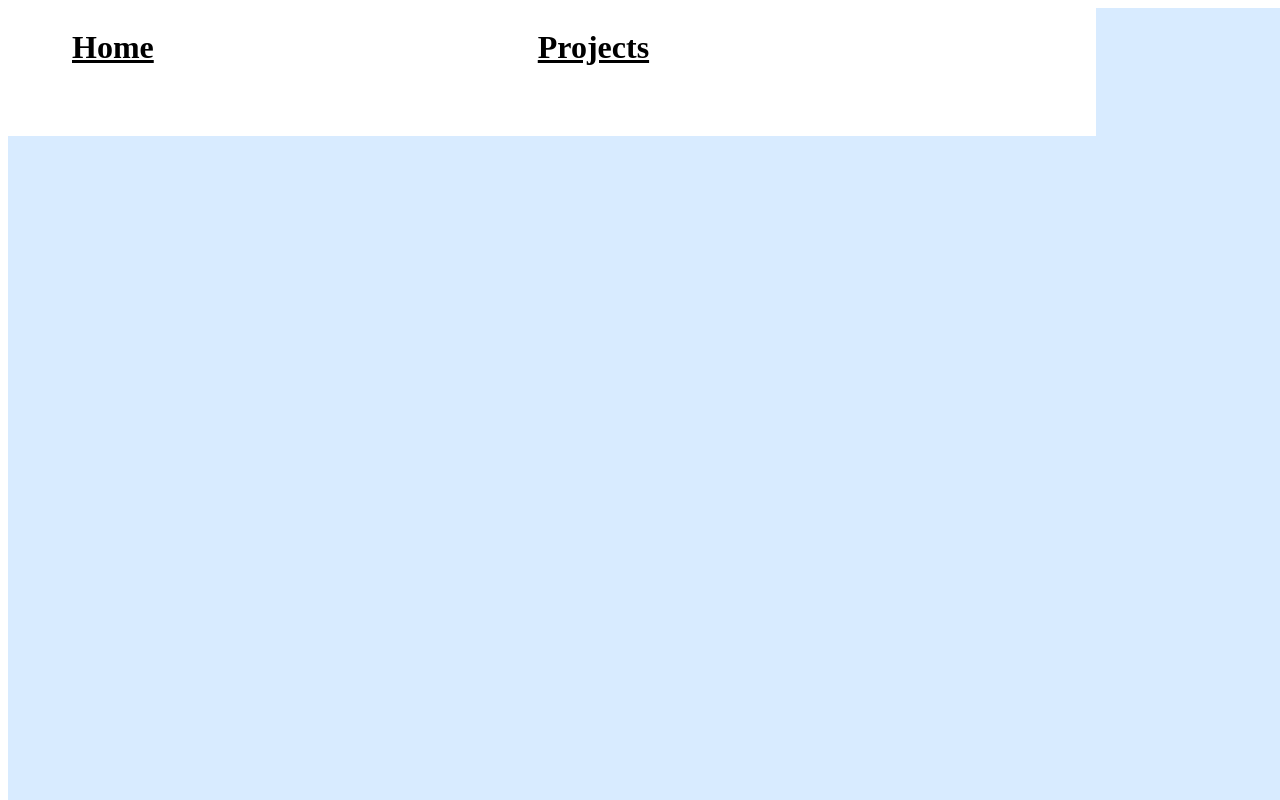
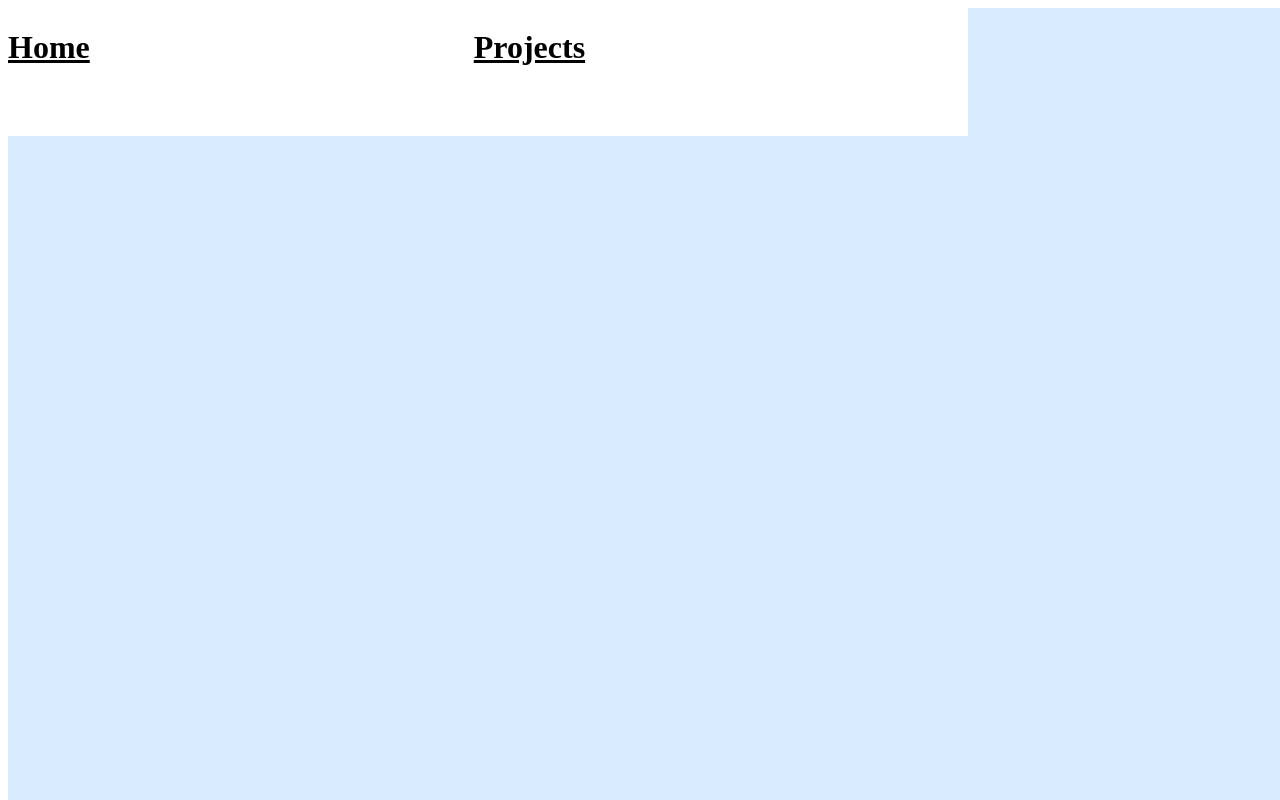
Before and after one commit to r-y4n/webapp, a Next.js app: page /projects in a window 1280 px wide. Built offline with nearby package versions, Linux system fonts and the light colour scheme.

Commit message:
Update styles.module.css

```diff
--- a/styles/styles.module.css
+++ b/styles/styles.module.css
@@ -52,12 +52,11 @@
   .navbar {
     position: fixed;
     width: 75vw;
+    margin: auto;
     height: 10vw;
     text-align: center;
     display: flex;
     gap: 30vw;
-    padding-left: 5vw;
-    padding-right: 5vw;
     background-color: white;
     z-index: 2
   }
```
